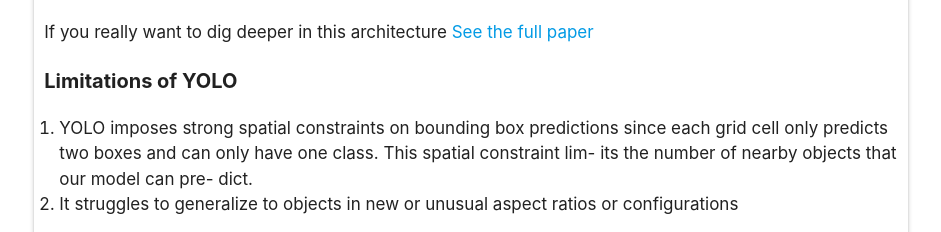
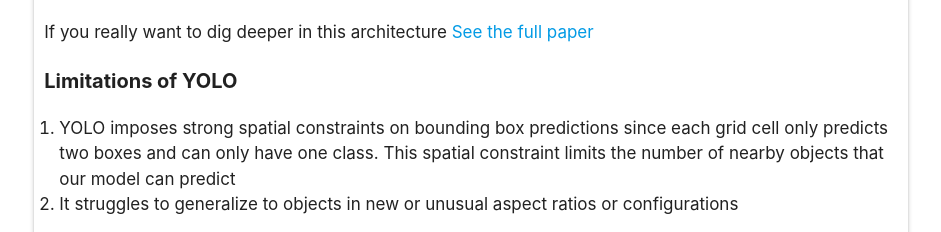
Before and after one commit to Madhivarman/Neural-Networks, a plain HTML site: page src/yolov2.html in a window 1280 px wide. Shown: the part 1940-2172 px from the top of the page, without its empty margins (169-1110 px from the left). Drawn offline with nearby package versions, Linux system fonts and the light colour scheme; some packages are replaced by stand-ins of ours.

Commit message:
Update yolov2.html

```diff
--- a/src/yolov2.html
+++ b/src/yolov2.html
@@ -50,9 +50,9 @@
                               <ol style="padding-left:15px;font-size:17px";>
                                   <li>YOLO imposes strong spatial constraints on bounding
                                       box predictions since each grid cell only predicts two boxes
-                                      and can only have one class. This spatial constraint lim-
-                                      its the number of nearby objects that our model can pre-
-                                      dict.
+                                      and can only have one class. This spatial constraint limits
+                                       the number of nearby objects that our model can predict
+
                                   </li>
                                   <li>
                                     It struggles to generalize to objects in new or unusual
```
